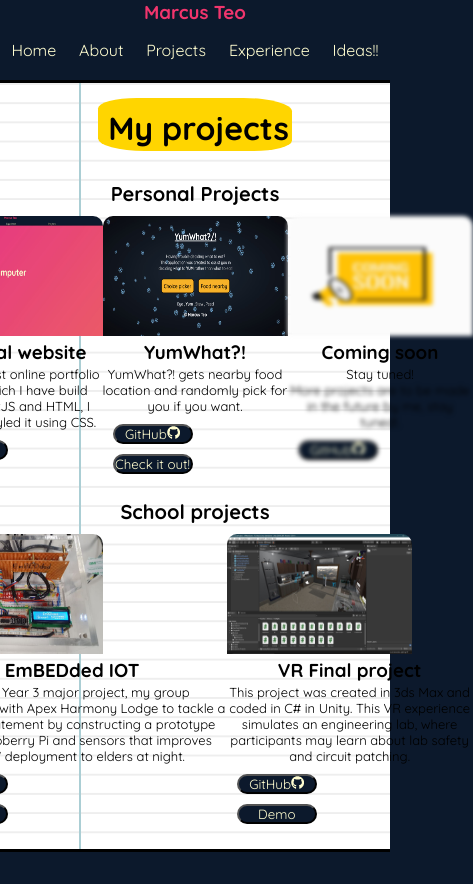
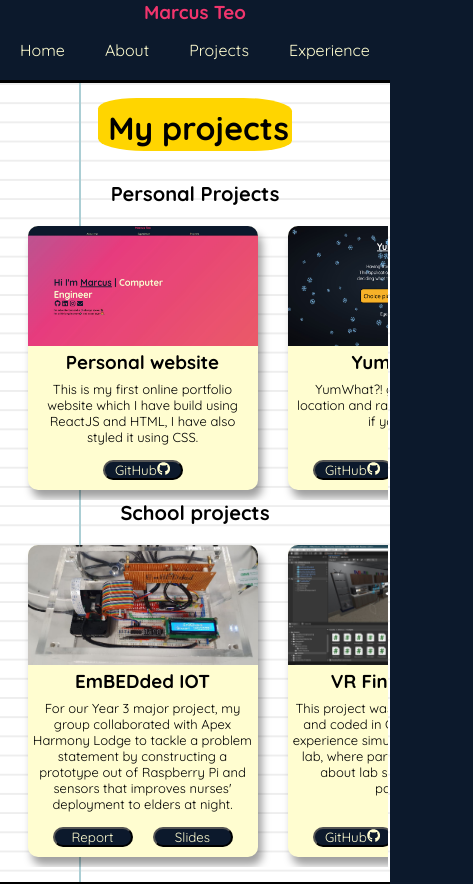
Before and after one commit to MarcusTeoQiYang/Online-Portfolio, a React (Create React App) app: page /Projects in a window 390 px wide. Shown: the top 884 px of the page, 473 px wide, since content can reach past the window. Built offline with nearby package versions, Linux system fonts and the light colour scheme.

Commit message:
Added improvements

```diff
--- a/src/Footer.js
+++ b/src/Footer.js
@@ -19,8 +19,7 @@ const Footer = () => {
                         <li><Link to='/AboutMe'>About</Link></li>
                         <li><Link to='/Projects'>Projects</Link></li>
                         <li><Link to='/Experience'>Experience</Link></li>
-                        <li><Link to='/Interest'>Ideas!!</Link></li>
-
+                        {/* <li><Link to='/Interest'>Ideas!!</Link></li> */}
                         {/* <li><a href="#contactme">Contact me</a></li> */}
                     </ul>
                 </div>
--- a/src/Navbar.js
+++ b/src/Navbar.js
@@ -12,7 +12,7 @@ const Navbar = () => {
                     <li><Link to='/AboutMe'>About</Link></li>
                     <li><Link to='/Projects'>Projects</Link></li>
                     <li><Link to='/Experience'>Experience</Link></li>
-                    <li><Link to='/Interest'>Ideas!!</Link></li>
+                    {/* <li><Link to='/Interest'>Ideas!!</Link></li> */}
 
                     {/* <li><a href="#contactme">Contact me</a></li> */}
                 </ul>
--- a/src/Pages/AboutMe.js
+++ b/src/Pages/AboutMe.js
@@ -41,7 +41,6 @@ const Aboutme = () => {
                             <img src={ Me } alt="me" />
                         </div>
                         <div className="bio-text">
-                            <div>
                                 <h2 className='bio2'>Making things work is my passion!&#128161;</h2>
                                 <p>I'm a Computer Engineering student at Temasek Polytechnic who has
                                     always had an interest with computers. I learned a variety of coding
@@ -50,7 +49,6 @@ const Aboutme = () => {
                                       in my opinion, can manage a wide range of tasks. I believe in lifelong learning
                                       and am now working on honing and enhancing my coding skills by regularly coding
                                       to maintain consistency.</p>
-                        </div>
                     </div>
             </div>
 
--- a/src/Pages/Experience.js
+++ b/src/Pages/Experience.js
@@ -52,34 +52,13 @@ const Experience = () => {
                     • Create and Maintain up-to-date Python Script<br/>
                     • Work closely with Developers to understand the functional requirements</p>
                     <div className="expbuttonbox">
-                        <button className='expbutton'>What I'm doing</button>
+                        <button className='expbutton'>What I did</button>
                     </div>
                 </div>
                 </div>
                 <div className="exp-right">
-                <h3>Job scope: REAMS</h3>
+                <h3>Job scope: System Performance Tester</h3>
                 <p>September 2022 - Present</p>
-                </div>
-                </div>
-
-                <div className="expbox">
-                <div className="exp-head">
-                <u><h2>Esprit</h2></u>
-                <img src={ Esprit } alt="esprit" />
-                </div>
-                <div className="exp-left">
-                <div className="exp-content">
-                <p>I worked as a cashier, storeroom assistant,
-                    and online order packer, among other things.
-                    I've worked in a variety of retail settings. I've improved my
-                    communication skills through interacting with customers,
-                    as well as my multi-tasking abilities
-                    by dealing with several customers at the same time.</p>
-                </div>
-                </div>
-                <div className="exp-right">
-                <h3>Job scope: Retailer</h3>
-                <p>September 2019 - March 2020</p>
                 </div>
                 </div>
 
@@ -106,6 +85,27 @@ const Experience = () => {
                 </div>
                 </div>
 
+                <div className="expbox">
+                <div className="exp-head">
+                <u><h2>Esprit</h2></u>
+                <img src={ Esprit } alt="esprit" />
+                </div>
+                <div className="exp-left">
+                <div className="exp-content">
+                <p>I worked as a cashier, storeroom assistant,
+                    and online order packer, among other things.
+                    I've worked in a variety of retail settings. I've improved my
+                    communication skills through interacting with customers,
+                    as well as my multi-tasking abilities
+                    by dealing with several customers at the same time.</p>
+                </div>
+                </div>
+                <div className="exp-right">
+                <h3>Job scope: Retailer</h3>
+                <p>September 2019 - March 2020</p>
+                </div>
+                </div>
+
                 </div>
             </div>
         </div>
--- a/src/index.css
+++ b/src/index.css
@@ -53,11 +53,14 @@ body {
   /* margin-left: 70px;
   margin-right: 70px; */
 }
+/* .nav .links {
+  width: auto;
+} */
 
 .navbar ul {
   display: flex;
   list-style: none;
-  width: 100%;
+  width: auto;
   justify-content: center;
 }
 
@@ -191,6 +194,10 @@ body {
   height: auto;
   width: auto;
   margin: 15px;
+  display: flex;
+  flex-direction: column;
+  justify-content: center;
+  align-items: center;
   /* border-style: solid;
   border-radius: 10px; */
 }
@@ -209,27 +216,20 @@ body {
 .blur {
   filter: blur(2px);
 }
-.projcontainer .box1 {
-  position: relative;
+.box {
+  display: flex;
+  flex-direction: column;
+  align-items: center;
   background: #FFFDD0;
-  box-sizing: border-box;
   border-radius: 10px;
   width: 230px;
-  height: 270px;
+  height: auto;
   margin-left: 15px;
   margin-right: 15px;
   box-shadow: 4px 8px 8px hsl(0deg 0% 0% / 0.38);
 }
-.projcontainer .box2 {
-  position: relative;
-  background: #FFFDD0;
-  box-sizing: border-box;
-  border-radius: 10px;
-  width: 230px;
-  height: 305px;
-  margin-left: 15px;
-  margin-right: 15px;
-  box-shadow: 4px 8px 8px hsl(0deg 0% 0% / 0.38);
+.box p {
+  padding: 5px;
 }
 
 .projcontainer h3 {
@@ -237,25 +237,12 @@ body {
   padding-bottom: 2px;
   margin-bottom: 0px;
 }
-.proj .linkbox1 {
+.linkbox {
   display: flex;
   justify-content: center;
-  padding-top: 10px;
+  margin-top: auto;
 }
-.proj .linkbox2 {
-  display: flex;
-  justify-content: center;
-}
-.proj .linkbox3 {
-  display: flex;
-  justify-content: center;
-  padding-top: 30px;
-}
-.proj .linkbox4 {
-  display: flex;
-  justify-content: center;
-  padding-top: 25px;
-}
+
 .proj button {
   display: flex;
   justify-content: center;
@@ -287,16 +274,15 @@ body {
 .myproj {
   display: flex;
   flex-direction: row;
-  margin-bottom: 15px;
-  /* overflow-x: scroll; */
+  padding: 10px;
+  width: auto;
 }
-/* .schproj::-webkit-scrollbar, .myproj::-webkit-scrollbar {
-  display: none;
-} */
+
 .schproj {
   display: flex;
   flex-direction: row;
-  justify-content: center;
+  width: auto;
+  padding: 10px;
 }
 /* Experience page */
 .exp {
@@ -618,14 +604,9 @@ section {
   color: #24262b;
   background-color: #ffffff;
 }
+
 /* Mobile */
-@media only screen and (max-width: 756) {
-  .footer-col {
-
-  }
-
-}
-@media only screen and (max-width: 575px) {
+@media only screen and (max-width: 1100px) {
   .footer-col {
     width: auto;
   }
@@ -660,8 +641,15 @@ section {
   .biocontainer {
     display: flex;
     flex-direction: column;
+    justify-content: center;
+    align-items: center;
   }
-
+  .bio-text {
+    display: flex;
+    flex-direction: column;
+    justify-content: center;
+    align-items: center;
+  }
   .me p{
     height: auto;
     width: auto;
@@ -674,34 +662,35 @@ section {
   }
   .skills-col {
     font-size: 10px;
+    width: auto;
   }
   /* Projects */
-  .projcontainer .box1 {
-    width: 185px;
-    height: 270px;
-  }
-  .schproj .box2 {
-    width: 185px;
-    height: 320px;
 
-  }
   .projimage img {
-    height: 120px;
-    width: 185px;
+    /* height: 120px;
+    width: 185px; */
   }
   .projcontainer h2 {
     font-size: 20px;
 
   }
-  .projcontainer .box1, .projcontainer .box2 {
-    width: 185px;
-    height: auto;
-    margin-left: 5px;
-    margin-right: 5px;
+  .myproj  {
+    width: 365px;
+    overflow-x: scroll;
+    justify-content: start;
   }
-  .myproj {
-    justify-content: center;
+  .myproj::-webkit-scrollbar {
+    display: none;
   }
+  .schproj {
+    width: 365px;
+    overflow-x: scroll;
+    justify-content: start;
+  }
+  .schroj::-webkit-scrollbar {
+    display: none;
+  }
+
   /* Experience */
   .exp-left, .exp-right, .exp-content p {
     font-size: 1rem;
```
